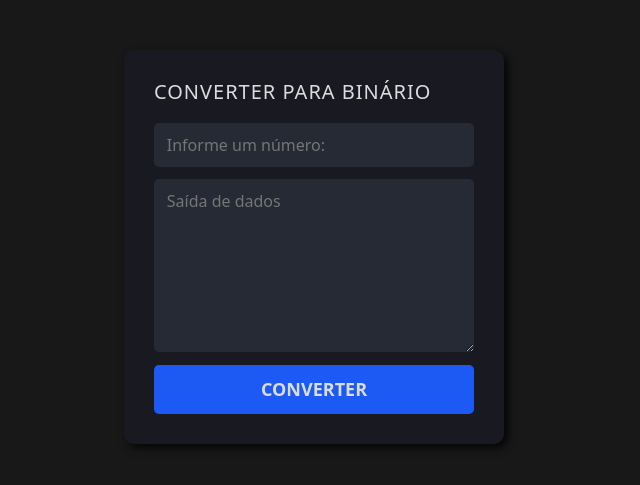
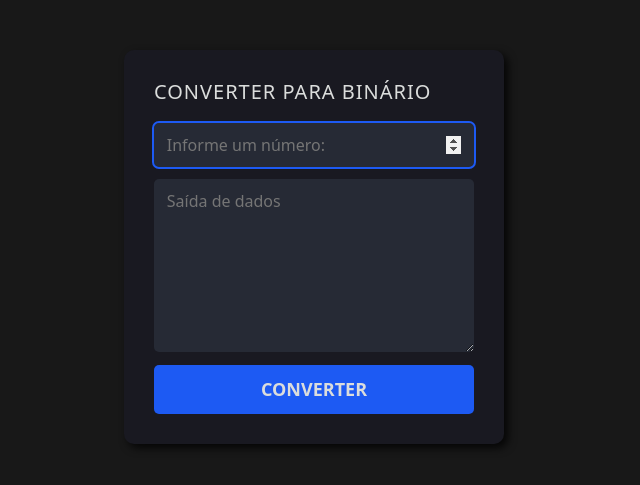
Before and after one commit to KauaHenriqueGoncalves/-Converting-decimal-to-binary, a plain HTML site: page index.html in a window 1280 px wide. Shown: the part 153-638 px from the top of the page, without its empty margins (326-966 px from the left). Drawn offline with Linux system fonts and the light colour scheme.

Commit message:
Update index.html

```diff
--- a/index.html
+++ b/index.html
@@ -20,7 +20,7 @@
 
     <section class="painelConvert">
         <h1 class="painelConvert_title">Converter para Binário</h1>
-        <input type="number" name="number" class="painelConvert_inputDecimal" id="inDecimal" placeholder="Informe um número: " autocomplete="off">
+        <input type="number" name="number" class="painelConvert_inputDecimal" id="inDecimal" placeholder="Informe um número:" autocomplete="off" autofocus>
         <textarea name="binary" class="painelConvert_outputBinary" id="outBinary" placeholder="Saída de dados" cols="30" rows="8" disabled></textarea>
         <button class="btn" id="button">Converter</button>
     </section>
```
